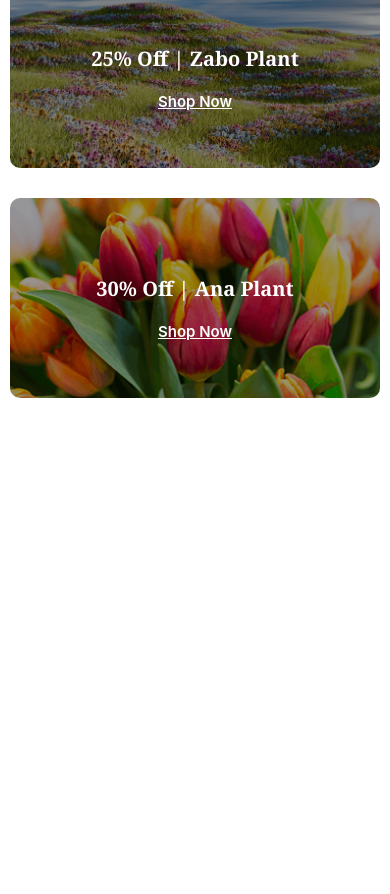
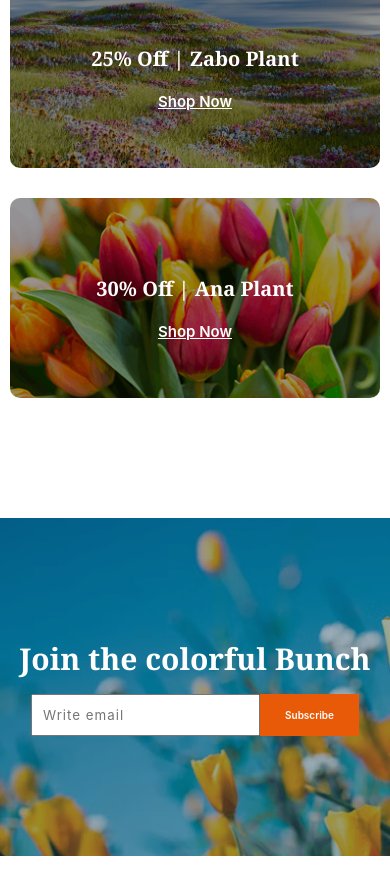
Before and after one commit to Samiul-Alam-Shanto/Responsive-Flowers-Assignment, a plain HTML site: page index.html in a window 390 px wide. Shown: the part 4027-4921 px from the top of the page. Before the commit the page ends 4545 px from the top, so only its background shows below. Drawn offline with Linux system fonts and the light colour scheme.

Commit message:
finished the join section with mobile responsive

```diff
--- a/index.html
+++ b/index.html
@@ -148,6 +148,14 @@
 
             </div>
         </section>
+        <!-- join section start -->
+        <section class="join display-flex">
+            <h2>Join the colorful Bunch</h2>
+            <div class="join-cta display-flex">
+                <input class="email-field inter-font" type="email" name="" id="" placeholder="Write email">
+                <button class="btn-primary inter-font">Subscribe</button>
+            </div>
+        </section>
 
 
 
--- a/style/styles.css
+++ b/style/styles.css
@@ -308,16 +308,40 @@ h4 {
 }
 
 
+/* join section styles */
 
+.join {
+    background-image: url(../assets/news-letter-bg.png);
+    background-size: cover;
+    background-repeat: no-repeat;
+    flex-direction: column;
+    justify-content: center;
+    align-items: center;
+    padding: 12rem 0px;
+    margin-bottom: 100px;
+}
 
+.join>h2 {
+    font-size: 3rem;
+    font-weight: 700;
+    color: white;
+    margin-bottom: 1.5rem;
+}
 
+.email-field {
+    width: 650px;
+}
 
+.join-cta button {
+    padding: 15px 50px;
+    font-size: 1rem;
+}
 
-
-
-
-
-
+.email-field {
+    padding-left: 10px;
+    letter-spacing: 1px;
+    outline: none;
+}
 
 
 
@@ -392,5 +416,15 @@ h4 {
         font-size: 1.5rem;
     }
 
+    .email-field {
+        width: auto;
+    }
+
+    .join-cta button {
+        padding: 15px 25px;
+    }
+
+
+
 
 }
```
